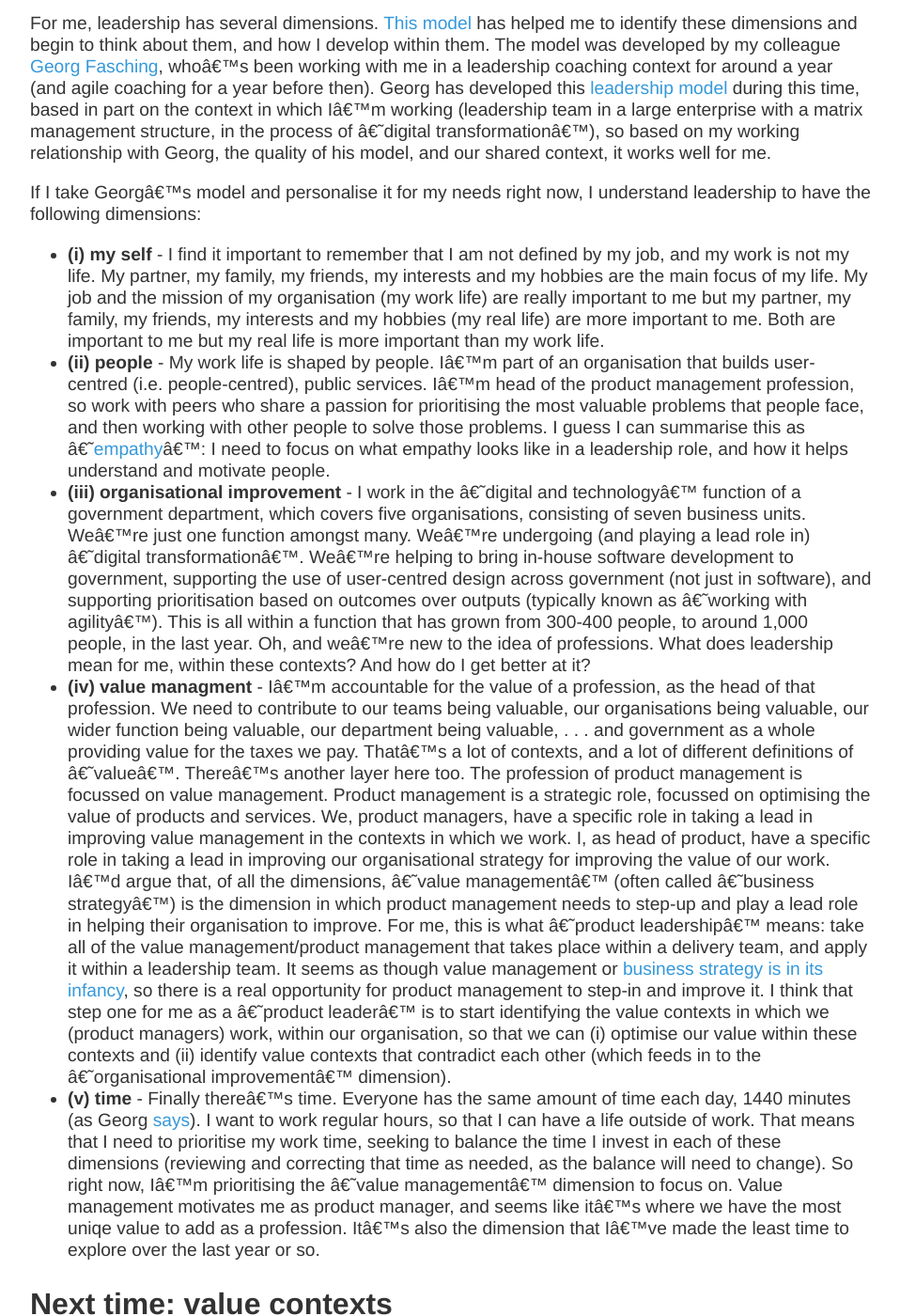
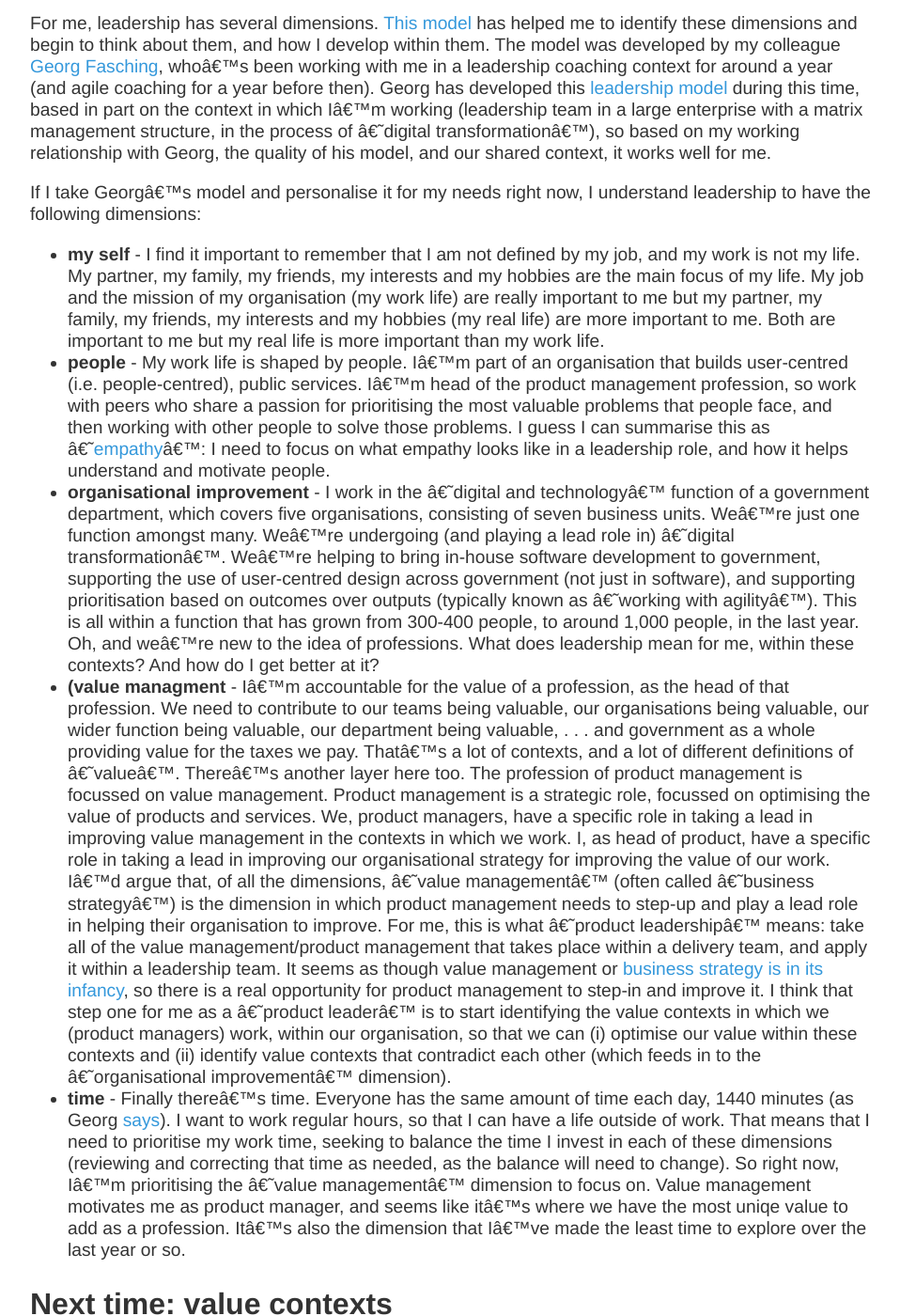
Before and after one commit to scottcolfer/scottcolfer.github.io, a Jekyll site: the page built from _posts/2018-01-29-leadership-dimensions.md, in a window 1280 px wide and 1400 px high, scrolled down 420 px. Shown: the whole window at 94% size, without its empty margins (160-1118 px from the left). Built offline with Jekyll 4.4.1, drawn with Linux system fonts in a browser that asks for light colours.

Commit message:
Update 2018-01-29-leadership-dimensions.md

```diff
--- a/_posts/2018-01-29-leadership-dimensions.md
+++ b/_posts/2018-01-29-leadership-dimensions.md
@@ -14,12 +14,12 @@ For me, leadership has several dimensions. [This model](https://georgfasching.co
 
 If I take Georg's model and personalise it for my needs right now, I understand leadership to have the following dimensions:
 
-- **(i) my self** - I find it important to remember that I am not defined by my job, and my work is not my life. My partner, my family, my friends, my interests and my hobbies are the main focus of my life. My job and the mission of my organisation (my work life) are really important to me but my partner, my family, my friends, my interests and my hobbies (my real life) are more important to me. Both are important to me but my real life is more important than my work life.
-- **(ii) people** - My work life is shaped by people. I'm part of an organisation that builds user-centred (i.e. people-centred), public services. I'm head of the product management profession, so work with peers who share a passion for prioritising the most valuable problems that people face, and then working with other people to solve those problems. I guess I can summarise this as '[empathy](http://scottcolfer.com/2015/07/23/empathy-and-digital-transformation.html)': I need to focus on what empathy looks like in a leadership role, and how it helps understand and motivate people.
-- **(iii) organisational improvement** - I work in the 'digital and technology' function of a government department, which covers five organisations, consisting of seven business units. We're just one function amongst many. We're undergoing (and playing a lead role in) 'digital transformation'. We're helping to bring in-house software development to government, supporting the use of user-centred design across government (not just in software), and supporting prioritisation based on outcomes over outputs (typically known as 'working with agility'). This is all within a function that has grown from 300-400 people, to around 1,000 people, in the last year. Oh, and we're new to the idea of professions. What does leadership mean for me, within these contexts? And how do I get better at it?
-- **(iv) value managment** - I'm accountable for the value of a profession, as the head of that profession. We need to contribute to our teams being valuable, our organisations being valuable, our wider function being valuable, our department being valuable, . . . and government as a whole providing value for the taxes we pay. That's a lot of contexts, and a lot of different definitions of 'value'.
+- **my self** - I find it important to remember that I am not defined by my job, and my work is not my life. My partner, my family, my friends, my interests and my hobbies are the main focus of my life. My job and the mission of my organisation (my work life) are really important to me but my partner, my family, my friends, my interests and my hobbies (my real life) are more important to me. Both are important to me but my real life is more important than my work life.
+- **people** - My work life is shaped by people. I'm part of an organisation that builds user-centred (i.e. people-centred), public services. I'm head of the product management profession, so work with peers who share a passion for prioritising the most valuable problems that people face, and then working with other people to solve those problems. I guess I can summarise this as '[empathy](http://scottcolfer.com/2015/07/23/empathy-and-digital-transformation.html)': I need to focus on what empathy looks like in a leadership role, and how it helps understand and motivate people.
+- **organisational improvement** - I work in the 'digital and technology' function of a government department, which covers five organisations, consisting of seven business units. We're just one function amongst many. We're undergoing (and playing a lead role in) 'digital transformation'. We're helping to bring in-house software development to government, supporting the use of user-centred design across government (not just in software), and supporting prioritisation based on outcomes over outputs (typically known as 'working with agility'). This is all within a function that has grown from 300-400 people, to around 1,000 people, in the last year. Oh, and we're new to the idea of professions. What does leadership mean for me, within these contexts? And how do I get better at it?
+- **(value managment** - I'm accountable for the value of a profession, as the head of that profession. We need to contribute to our teams being valuable, our organisations being valuable, our wider function being valuable, our department being valuable, . . . and government as a whole providing value for the taxes we pay. That's a lot of contexts, and a lot of different definitions of 'value'.
 There's another layer here too. The profession of product management is focussed on value management. Product management is a strategic role, focussed on optimising the value of products and services. We, product managers, have a specific role in taking a lead in improving value management in the contexts in which we work. I, as head of product, have a specific role in taking a lead in improving our organisational strategy for improving the value of our work. I'd argue that, of all the dimensions, 'value management' (often called 'business strategy') is the dimension in which product management needs to step-up and play a lead role in helping their organisation to improve. For me, this is what 'product leadership' means: take all of the value management/product management that takes place within a delivery team, and apply it within a leadership team. It seems as though value management or [business strategy is in its infancy](http://scottcolfer.com/2018/01/12/leadership.html), so there is a real opportunity for product management to step-in and improve it. I think that step one for me as a 'product leader' is to start identifying the value contexts in which we (product managers) work, within our organisation, so that we can (i) optimise our value within these contexts and (ii) identify value contexts that contradict each other (which feeds in to the 'organisational improvement' dimension).
-- **(v) time** - Finally there's time. Everyone has the same amount of time each day, 1440 minutes (as Georg [says](https://georgfasching.com/introducing-the-prime-leadership-model/)). I want to work regular hours, so that I can have a life outside of work. That means that I need to prioritise my work time, seeking to balance the time I invest in each of these dimensions (reviewing and correcting that time as needed, as the balance will need to change). So right now, I'm prioritising the 'value management' dimension to focus on. Value management motivates me as product manager, and seems like it's where we have the most uniqe value to add as a profession. It's also the dimension that I've made the least time to explore over the last year or so.
+- **time** - Finally there's time. Everyone has the same amount of time each day, 1440 minutes (as Georg [says](https://georgfasching.com/introducing-the-prime-leadership-model/)). I want to work regular hours, so that I can have a life outside of work. That means that I need to prioritise my work time, seeking to balance the time I invest in each of these dimensions (reviewing and correcting that time as needed, as the balance will need to change). So right now, I'm prioritising the 'value management' dimension to focus on. Value management motivates me as product manager, and seems like it's where we have the most uniqe value to add as a profession. It's also the dimension that I've made the least time to explore over the last year or so.
 
 ## Next time: value contexts
 
```
